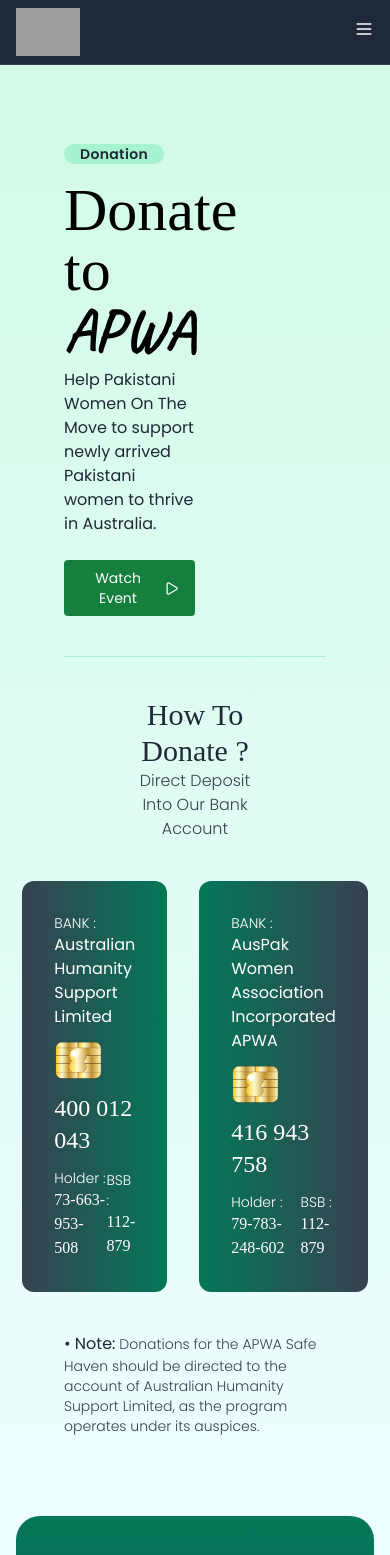
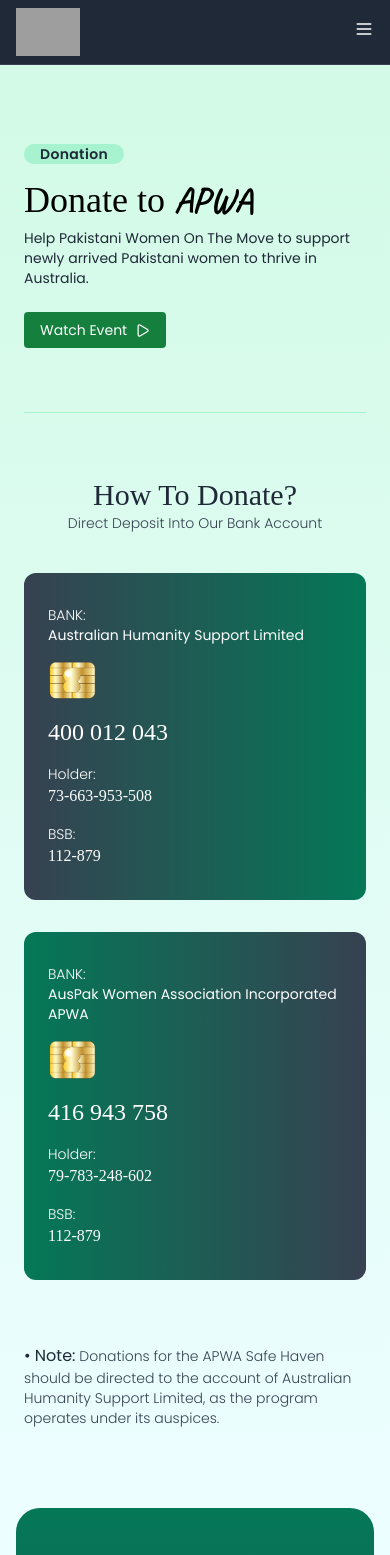
Before and after one commit to 404annas/Women-Association, a React (Vite) app: page /donate in a window 390 px wide. Shown: the top 1555 px of the page. Built offline with nearby package versions, Linux system fonts and the light colour scheme; grey boxes are pictures that could not be loaded; the HTML template or start-up script is replaced by a standard one; a web font is replaced by a local one.

Commit message:
Donate Page Responsived Done

```diff
--- a/src/components/Donate.jsx
+++ b/src/components/Donate.jsx
@@ -4,80 +4,78 @@
 const Donate = () => {
   return (
     <section className="bg-gradient-to-b from-emerald-100 to-cyan-50 min-h-screen pt-36">
-      <div className="px-16 pb-10">
-        <div className="flex flex-col w-1/2">
+      <div className="px-6 md:px-16 pb-10">
+        {/* Top Left Content */}
+        <div className="flex flex-col w-full md:w-1/2">
           <p className="text-sm text-gray-800 p-semibold bg-emerald-200 rounded-full px-4 w-fit tracking-wide">
             Donation
           </p>
-          <h1 className="tim font-normal text-6xl pt-4 max-w-3xl">
+          <h1 className="tim font-normal text-4xl md:text-6xl pt-4 max-w-3xl">
             Donate to <span className="cav font-extrabold">APWA</span>
           </h1>
-          <p className="pb-2 pt-2 p-regular text-md max-w-2xl text-gray-800">
+          <p className="pb-2 pt-2 p-regular text-sm sm:text-base max-w-2xl text-gray-800">
             Help Pakistani Women On The Move to support newly arrived Pakistani
             women to thrive in Australia.
           </p>
           <a href="https://vimeo.com/1011616679">
-            <button className="bg-green-700 hover:bg-green-800 transition-all duration-300 py-2 px-4 rounded cursor-pointer text-white p-regular text-sm mt-4 mb-10 flex items-center gap-2">
-              Watch Event{" "}
-              <span>
-                <Play size={15} />
-              </span>
+            <button className="bg-green-700 hover:bg-green-800 transition-all duration-300 py-2 px-4 rounded cursor-pointer text-white p-regular text-sm mt-4 mb-10 flex items-center gap-2 w-fit">
+              Watch Event <Play size={15} />
             </button>
           </a>
         </div>
 
-        <div className="border-b border-emerald-200 w-full mx-auto" />
+        {/* Divider */}
+        <div className="border-b border-emerald-200 w-full mx-auto my-6" />
 
-        <div className="px-16 py-10">
-          <h1 className="tim text-3xl text-gray-800 text-center">
-            How To Donate ?
+        {/* Donation Details */}
+        <div className="px-0 md:px-16 py-10">
+          <h1 className="tim text-3xl md:text-4xl text-gray-800 text-center">
+            How To Donate?
           </h1>
-          <p className="p-normal text-gray-700 text-center mb-10">
+          <p className="p-normal text-sm sm:text-base text-gray-700 text-center mb-10">
             Direct Deposit Into Our Bank Account
           </p>
 
-          <div className="flex gap-8 justify-center">
+          <div className="flex flex-col lg:flex-row gap-8 justify-center items-center">
             {/* Card 1 */}
-            <div className="bg-gradient-to-r from-gray-700 to-emerald-700 px-8 py-8 w-[450px] rounded-xl text-white flex flex-col gap-3">
+            <div className="bg-gradient-to-r from-gray-700 to-emerald-700 px-6 sm:px-8 py-8 w-full max-w-md rounded-xl text-white flex flex-col gap-4">
               <div className="flex flex-col">
-                <p className="p-normal text-sm">BANK :</p>
-                <p className="p-regular">Australian Humanity Support Limited</p>
+                <p className="p-normal text-sm">BANK:</p>
+                <p className="p-regular text-sm sm:text-base">
+                  Australian Humanity Support Limited
+                </p>
               </div>
-              <div>
-                <img className="w-12" src={chipImg} alt="Chip Image" />
-              </div>
+              <img className="w-12" src={chipImg} alt="Chip Image" />
               <p className="tel text-2xl">400 012 043</p>
-              <div className="flex items-center justify-between">
+              <div className="flex flex-col sm:flex-row sm:justify-between gap-4 sm:gap-0">
                 <div className="flex flex-col">
-                  <p className="p-normal text-sm">Holder :</p>
+                  <p className="p-normal text-sm">Holder:</p>
                   <p className="tel">73-663-953-508</p>
                 </div>
                 <div className="flex flex-col">
-                  <p className="p-normal text-sm">BSB :</p>
+                  <p className="p-normal text-sm">BSB:</p>
                   <p className="tel">112-879</p>
                 </div>
               </div>
             </div>
 
             {/* Card 2 */}
-            <div className="bg-gradient-to-r from-emerald-700 to-gray-700 px-8 py-8 w-[450px] rounded-xl text-white flex flex-col gap-3">
+            <div className="bg-gradient-to-r from-emerald-700 to-gray-700 px-6 sm:px-8 py-8 w-full max-w-md rounded-xl text-white flex flex-col gap-4">
               <div className="flex flex-col">
-                <p className="p-normal text-sm">BANK :</p>
-                <p className="p-regular">
+                <p className="p-normal text-sm">BANK:</p>
+                <p className="p-regular text-sm sm:text-base">
                   AusPak Women Association Incorporated APWA
                 </p>
               </div>
-              <div>
-                <img className="w-12" src={chipImg} alt="Chip Image" />
-              </div>
+              <img className="w-12" src={chipImg} alt="Chip Image" />
               <p className="tel text-2xl">416 943 758</p>
-              <div className="flex items-center justify-between">
+              <div className="flex flex-col sm:flex-row sm:justify-between gap-4 sm:gap-0">
                 <div className="flex flex-col">
-                  <p className="p-normal text-sm">Holder :</p>
+                  <p className="p-normal text-sm">Holder:</p>
                   <p className="tel">79-783-248-602</p>
                 </div>
                 <div className="flex flex-col">
-                  <p className="p-normal text-sm">BSB :</p>
+                  <p className="p-normal text-sm">BSB:</p>
                   <p className="tel">112-879</p>
                 </div>
               </div>
@@ -85,7 +83,8 @@
           </div>
         </div>
 
-        <p className="p-normal text-gray-700 text-sm">
+        {/* Note */}
+        <p className="p-normal text-gray-700 text-sm mt-6">
           <span className="text-gray-800 p-regular text-base">• Note:</span>{" "}
           Donations for the APWA Safe Haven should be directed to the account of
           Australian Humanity Support Limited, as the program operates under its
```
